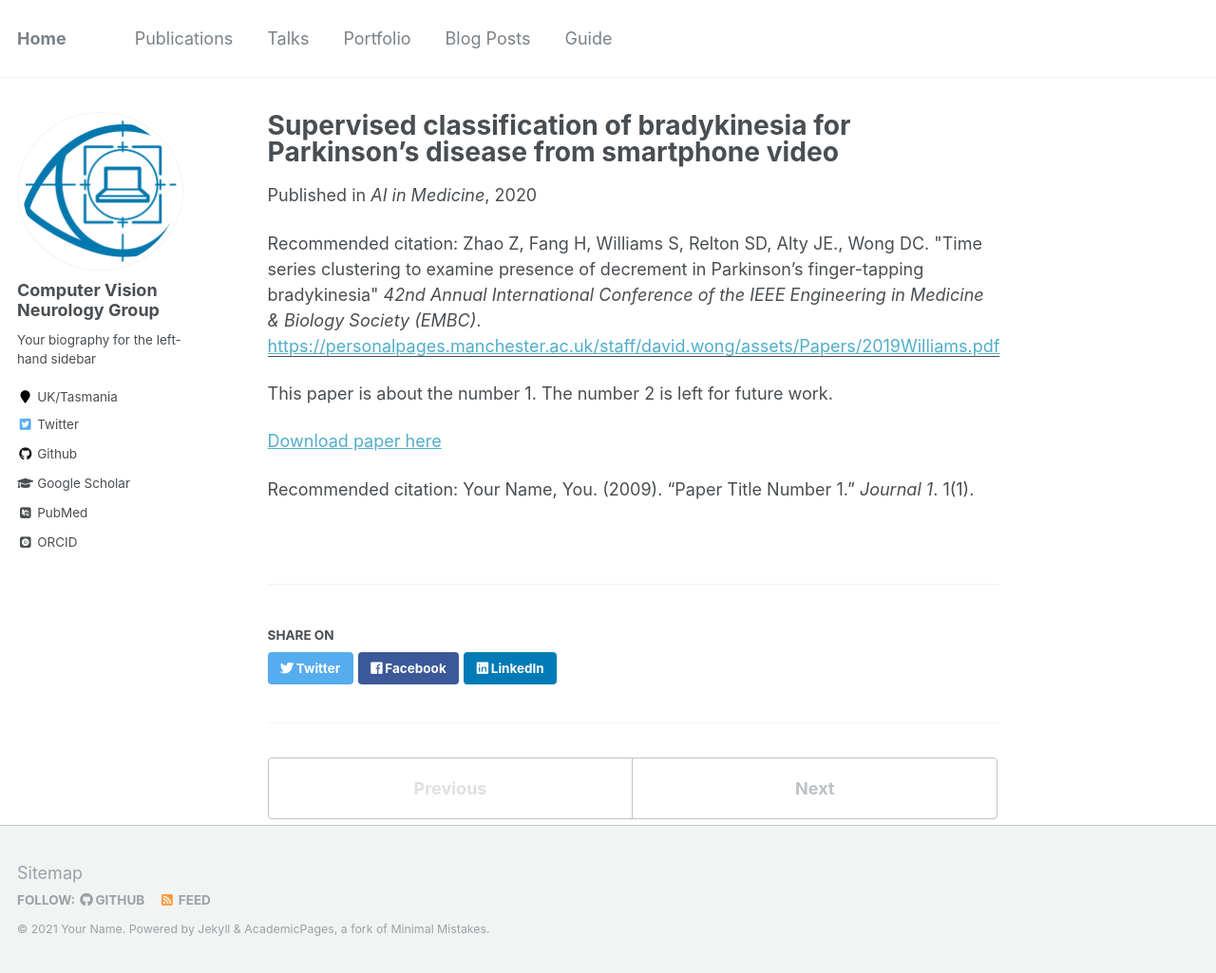
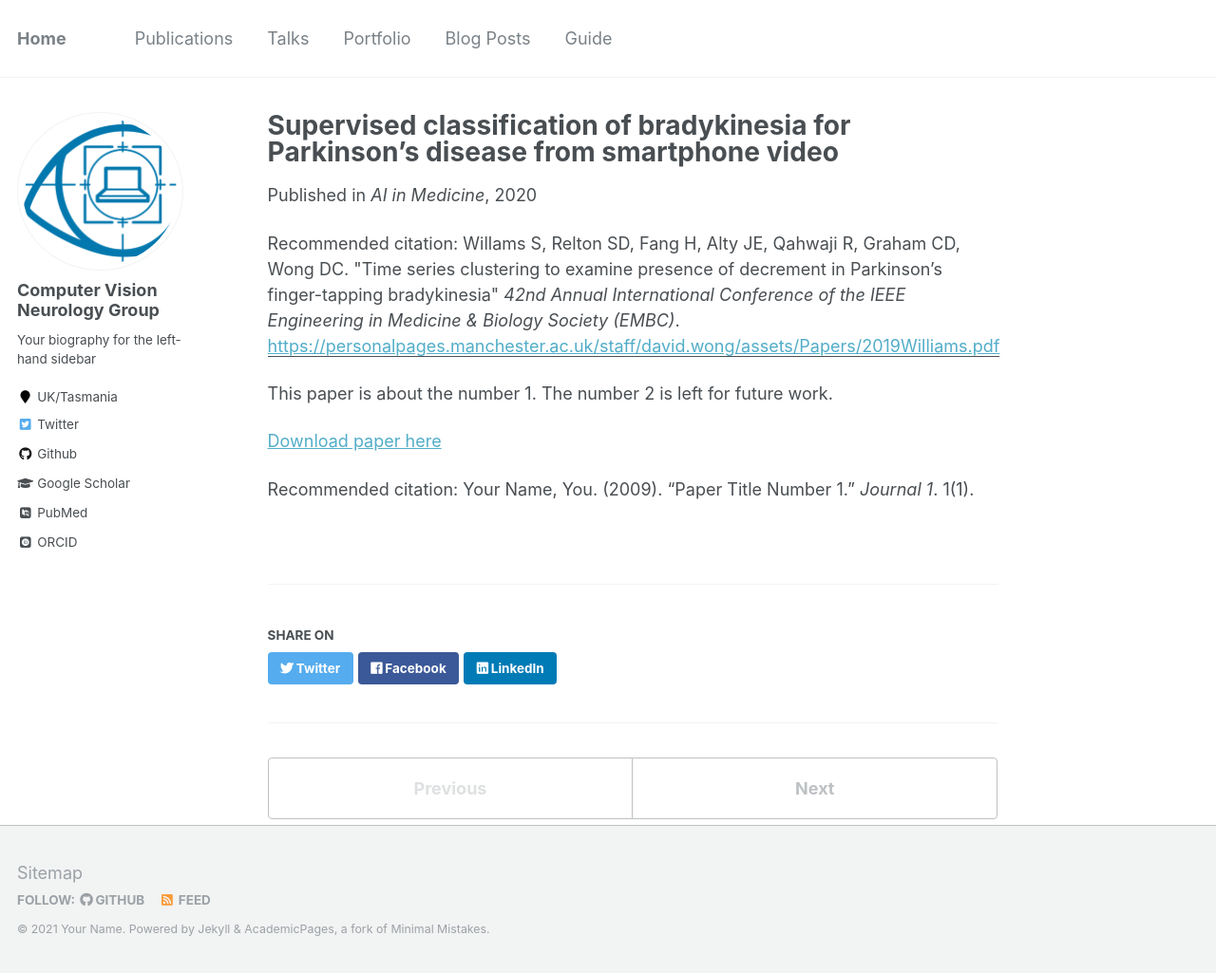
Before and after one commit to computervisionneurology/computervisionneurology.github.io, a Jekyll site: the page built from _publications/Williams2020b.md, in a window 1280 px wide and 1025 px high. Shown: the whole window at 95% size. Built offline with Jekyll 4.4.1, drawn with Linux system fonts in a browser that asks for light colours; some web fonts are replaced.

Commit message:
Update Williams2020b.md

```diff
--- a/_publications/Williams2020b.md
+++ b/_publications/Williams2020b.md
@@ -6,7 +6,7 @@ excerpt: 'The method described here presents an approach for predicting bradykin
 date: 2020-10-06
 venue: 'AI in Medicine'
 paperurl: 'https://personalpages.manchester.ac.uk/staff/david.wong/assets/Papers/2019Williams.pdf'
-citation: 'Zhao Z, Fang H, Williams S, Relton SD, Alty JE., Wong DC. &quot;Time series clustering to examine presence of decrement in Parkinson’s finger-tapping bradykinesia&quot; <i>42nd Annual International Conference of the IEEE Engineering in Medicine & Biology Society (EMBC)</i>.'
+citation: 'Willams S, Relton SD, Fang H, Alty JE, Qahwaji R, Graham CD, Wong DC. &quot;Time series clustering to examine presence of decrement in Parkinson’s finger-tapping bradykinesia&quot; <i>42nd Annual International Conference of the IEEE Engineering in Medicine & Biology Society (EMBC)</i>.'
 ---
 This paper is about the number 1. The number 2 is left for future work.
 
```
